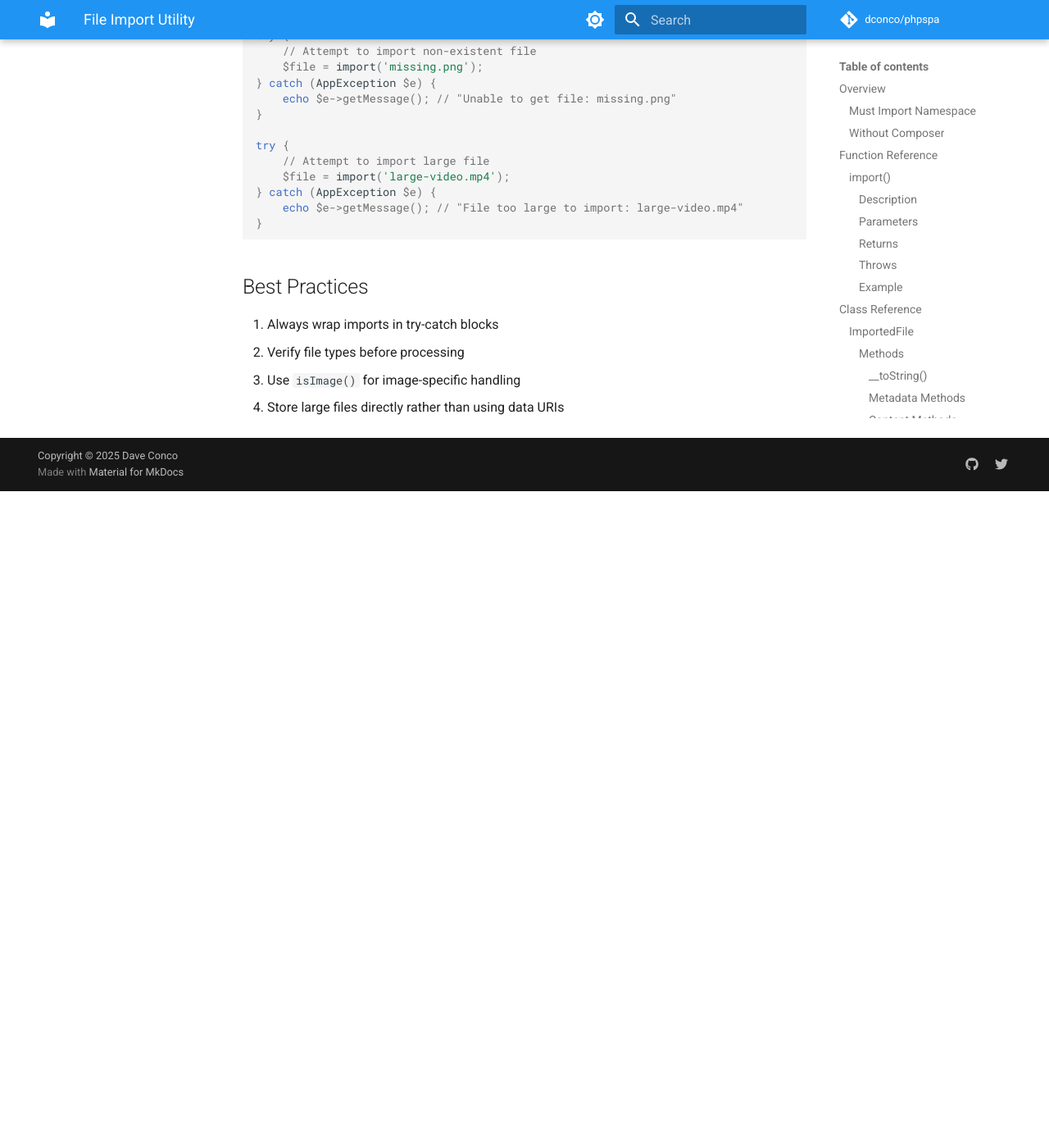
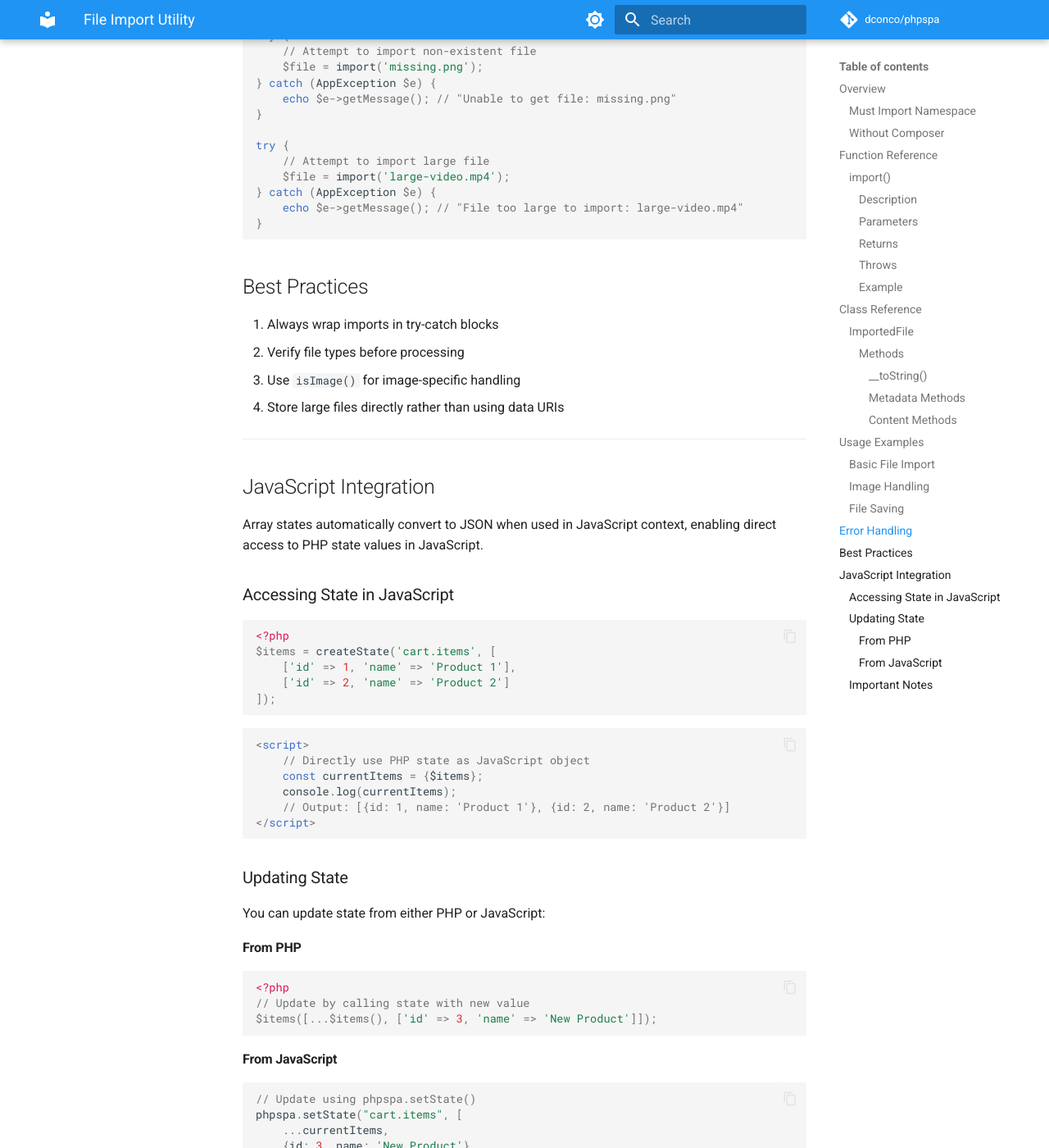
Before and after one commit to dconco/phpspa, an MkDocs documentation site: the page built from docs/v1.1/1-file-import-utility.md, in a window 1280 px wide and 1400 px high, scrolled down 3408 px. Shown: the whole window at 82% size. Built offline with MkDocs 1.6.1 and Material for MkDocs 9.7.7, drawn with Linux system fonts in a browser that asks for light colours; comment, search, counter and statistics services are not loaded; the version menu is left out; before the commit the page ends 4007 px from its top, so only the background shows below that; some of the changed text lies outside the part shown.

Commit message:
Enhance documentation: update component calls to use double curly braces for PHP interpolations, add JavaScript integration section, and introduce map() function for state management

````diff
--- a/docs/v1.1/1-file-import-utility.md
+++ b/docs/v1.1/1-file-import-utility.md
@@ -162,3 +162,64 @@ try {
 2. Verify file types before processing
 3. Use `isImage()` for image-specific handling
 4. Store large files directly rather than using data URIs
+
+---
+
+## JavaScript Integration
+
+Array states automatically convert to JSON when used in JavaScript context, enabling direct access to PHP state values in JavaScript.
+
+### Accessing State in JavaScript
+
+```php
+<?php
+$items = createState('cart.items', [
+    ['id' => 1, 'name' => 'Product 1'],
+    ['id' => 2, 'name' => 'Product 2']
+]);
+```
+
+```html
+<script>
+    // Directly use PHP state as JavaScript object
+    const currentItems = {$items};
+    console.log(currentItems);
+    // Output: [{id: 1, name: 'Product 1'}, {id: 2, name: 'Product 2'}]
+</script>
+```
+
+### Updating State
+
+You can update state from either PHP or JavaScript:
+
+#### From PHP
+
+```php
+<?php
+// Update by calling state with new value
+$items([...$items(), ['id' => 3, 'name' => 'New Product']]);
+```
+
+#### From JavaScript
+
+```javascript
+// Update using phpspa.setState()
+phpspa.setState("cart.items", [
+    ...currentItems,
+    {id: 3, name: 'New Product'}
+]);
+```
+
+### Important Notes
+
+1. **Automatic Reactivity**:
+   - Both update methods will trigger UI updates automatically
+   - No manual DOM manipulation needed
+
+2. **State Reference**:
+   - In JavaScript, always reference states using their exact keys
+   - The `phpspa.setState()` method requires the full state key
+
+3. **Performance**:
+   - For complex objects, consider granular updates
+   - Batch multiple updates when possible
````
Also changed, not shown: TODO.md (added, +3 -0 lines), docs/10-component-nesting.md (+3 -3 lines), docs/17-state-management.md (+1 -1 lines), docs/4-routing-and-parameters.md (+2 -2 lines), docs/v1.1/2-mapping-in-state-management.md (added, +73 -0 lines).
